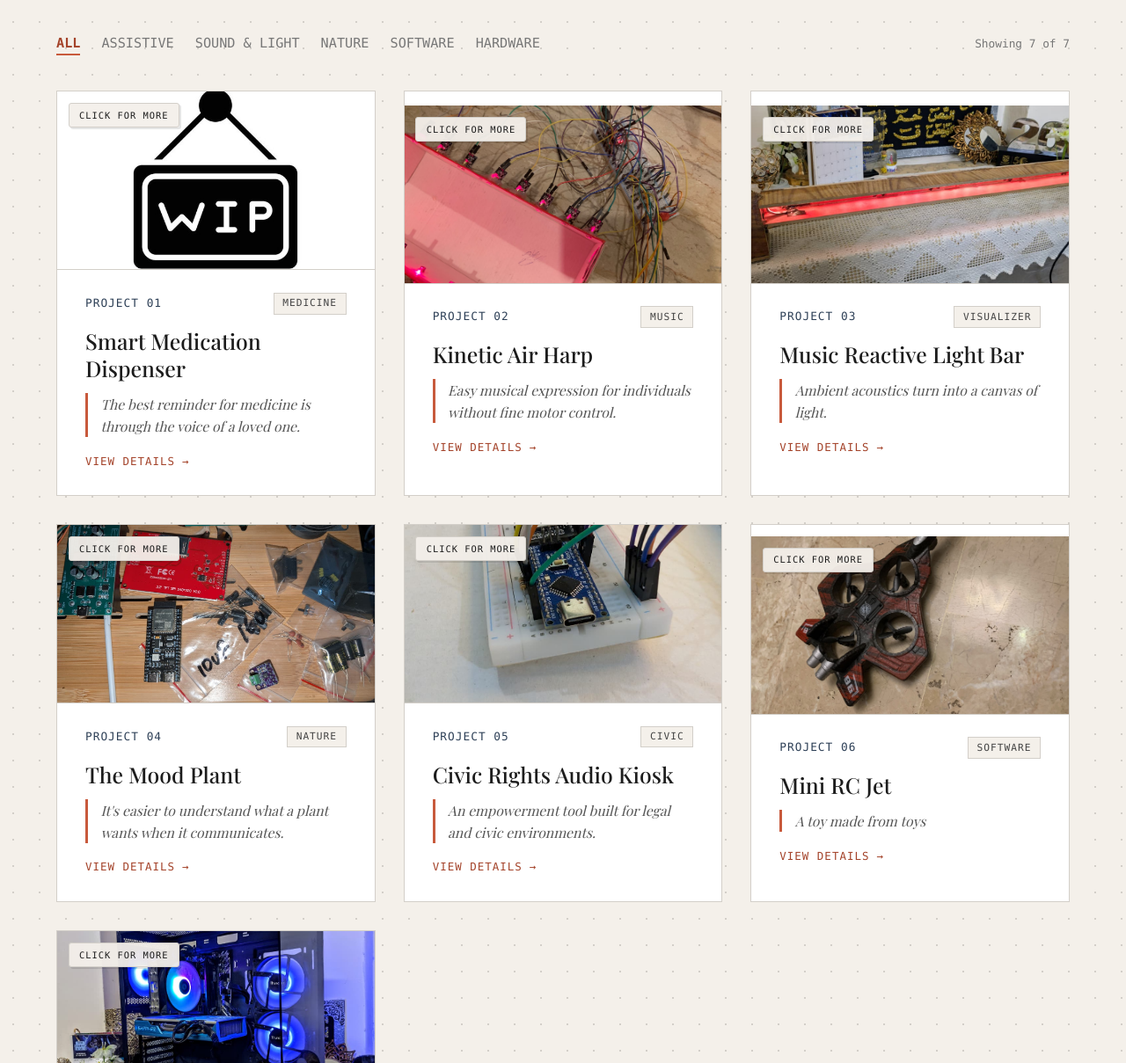
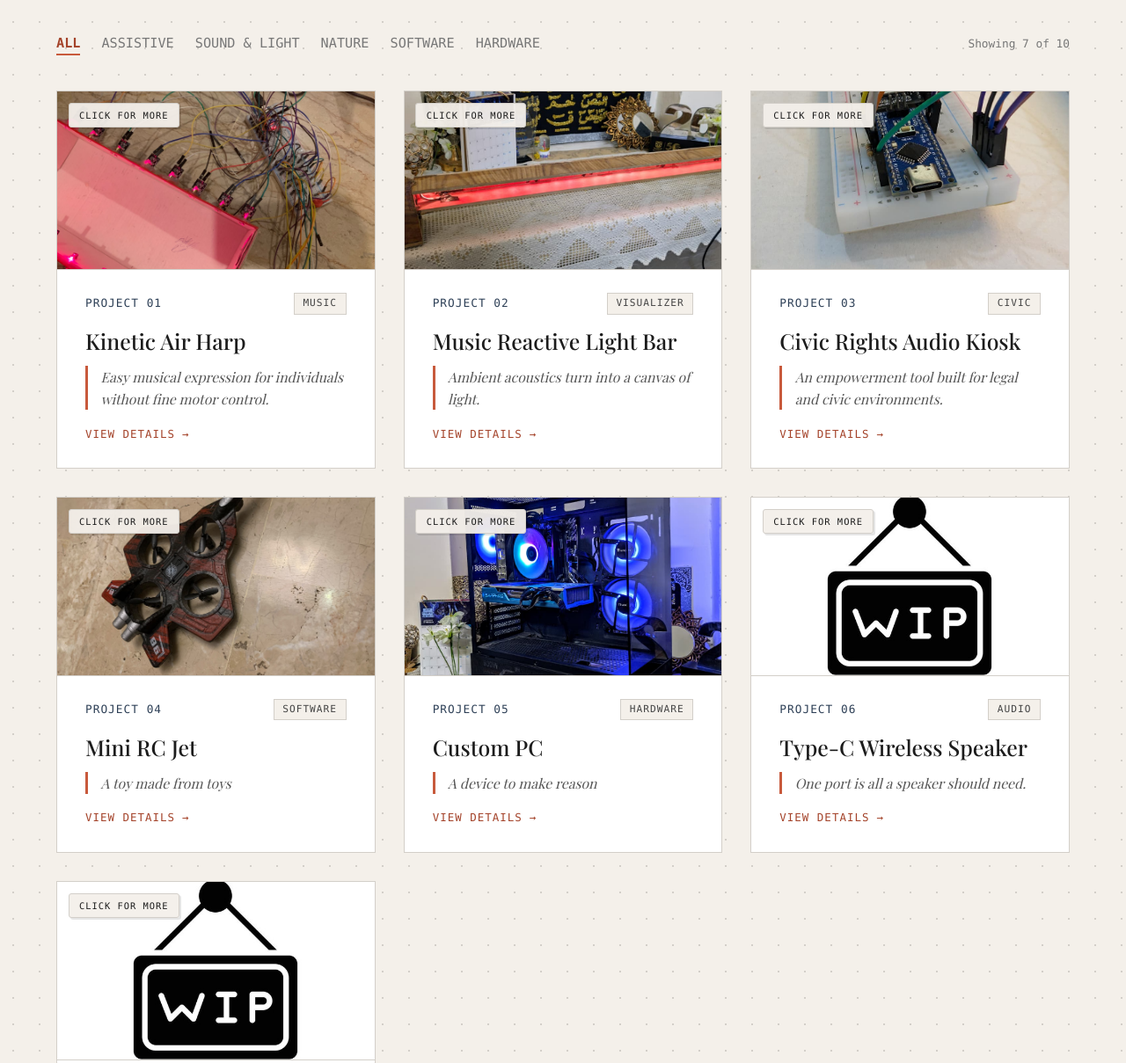
Before and after one commit to bushra7shah/portfolio, a plain HTML site: page index.html in a window 1280 px wide. Shown: the part 1310-2519 px from the top of the page at 88% size. Drawn offline with nearby package versions, Linux system fonts and the light colour scheme; a web font is replaced by a local one.

Commit message:
Adding extra projects, hidden

```diff
--- a/index.html
+++ b/index.html
@@ -301,21 +301,11 @@ footer { padding: 2.5rem 5%; text-align: center; font-family: var(--font-mono);
 <script>
 // The logic automatically detects .mp4 extensions and routes them to a video player
 // and defaults cleanly to the placeholder layout if the files are not uploaded yet.
+// Set `hidden: true` on a project to keep it out of the grid, the counters,
+// the filter results, the prev/next pager and the URL deep links.
 const PROJECTS = [
     {
-        id: "project-01", num: "01", tag: "Medicine", cats: ["assistive"],
-        title: "Smart Medication Dispenser",
-        quote: "The best reminder for medicine is through the voice of a loved one.",
-        problem: "People with Alzheimer's suffer from accidental medication overdoses and get disoriented with clinical alarms.",
-        summary: "A motorized rotating disc housing one pill per section. Plays a recorded audio message at scheduled intervals. Dispenses one pill upon button press, then disables rotation function for the rest of the day, to prevent unscheduled doses.",
-        intent: "Make medication reminders through familiar voices and include mechanical overdose prevention.",
-        parts: ["DC motor", "Arduino Nano", "3W Speaker", "Wood", "Cardboard", "Push buttons", "RTC module", "DFPlayer Mini"],
-        images: [
-            { src: "images/project11.jpg", alt: "Detail view 1" },
-        ], links: []
-    },
-    {
-        id: "project-02", num: "02", tag: "Music", cats: ["assistive", "sound"],
+        id: "project-01", num: "01", tag: "Music", cats: ["assistive", "sound"],
         title: "Kinetic Air Harp",
         quote: "Easy musical expression for individuals without fine motor control.",
         problem: "Playing consistent notes on any instrument is difficult for individuals with frail hands, severe tremors, or involuntary movements.",
@@ -331,7 +321,7 @@ const PROJECTS = [
         ], links: []
     },
     {
-        id: "project-03", num: "03", tag: "Visualizer", cats: ["sound"],
+        id: "project-02", num: "02", tag: "Visualizer", cats: ["sound"],
         title: "Music Reactive Light Bar",
         quote: "Ambient acoustics turn into a canvas of light.",
         problem: "One color can't represent all moods, so why stick to one color?",
@@ -347,21 +337,7 @@ const PROJECTS = [
         ], links: []
     },
     {
-        id: "project-04", num: "04", tag: "Nature", cats: ["nature"],
-        title: "The Mood Plant",
-        quote: "It's easier to understand what a plant wants when it communicates.",
-        problem: "It's hard to visually understand the water content in a plant pot, finding a way to represent the level of water content makes their management significantly easier.",
-        summary: "A soil moisture sensor sends analog data to a microcontroller. Software maps moisture levels to facial expressions on an OLED display (thriving/happy when watered; distressed/sad when dry).",
-        intent: "Translate hydration states into facial expressions.",
-        parts: ["Capacitive soil moisture sensor", "Arduino Nano", "OLED display"],
-        images: [
-            { src: "images/project41.jpeg", alt: "Detail view 1" },
-            { src: "images/project11.jpg", alt: "WIP" },
-
-        ], links: []
-    },
-    {
-        id: "project-05", num: "05", tag: "Civic", cats: ["assistive"],
+        id: "project-03", num: "03", tag: "Civic", cats: ["assistive"],
         title: "Civic Rights Audio Kiosk",
         quote: "An empowerment tool built for legal and civic environments.",
         problem: "Not all women know how to deal with the police well or are aware of their rights. In legal situations some also lack the knowledge of how to make their case stronger.",
@@ -377,7 +353,7 @@ const PROJECTS = [
         ], links: []
     },
     {
-        id: "project-06", num: "06", tag: "Software", cats: ["software"],
+        id: "project-04", num: "04", tag: "Software", cats: ["software"],
         title: "Mini RC Jet",
         quote: "A toy made from toys",
         problem: "A lot of basic components are used in toys that are thrown away, most are universal and highly intercompatible, so they have great use cases for projects.",
@@ -392,7 +368,7 @@ const PROJECTS = [
         ], links: []
     },
     {
-        id: "project-07", num: "07", tag: "Hardware", cats: ["hardware"],
+        id: "project-05", num: "05", tag: "Hardware", cats: ["hardware"],
         title: "Custom PC",
         quote: "A device to make reason",
         problem: "To start work on a personal, local AI model and LLM",
@@ -403,6 +379,66 @@ const PROJECTS = [
             { src: "images/project71.jpeg", alt: "Detail view 1" },
             { src: "images/project72.jpeg", alt: "Detail view 2" },
         ], links: []
+    },
+    {
+        id: "project-06", num: "06", tag: "Audio", cats: ["sound", "hardware"],
+        title: "Type-C Wireless Speaker",
+        quote: "One port is all a speaker should need.",
+        problem: "Laptop speakers are usually thrown out with the laptop still attached to them, even when the drivers and the amplifier are the only parts that ever mattered.",
+        summary: "Harvested laptop drivers driven by a small amplifier board, running off a single Type-C port for power and charging. A boost module and a charge module sit between the port and the battery so the amplifier gets the voltage it expects.",
+        intent: "Give a discarded laptop's audio hardware a second life in a one-cable build.",
+        parts: ["Harvested laptop speakers", "Amplifier board", "Type-C charge module", "Boost converter", "Li-ion cell", "Switch", "Salvaged enclosure"],
+        images: [
+            { src: "images/project11.jpg", alt: "Work in progress", caption: "Work in progress." }
+        ], links: []
+    },
+    {
+        id: "project-07", num: "07", tag: "Audio", cats: ["sound", "hardware"],
+        title: "Type-C Wireless Microphone",
+        quote: "A microphone should charge like a phone and fit in a pocket.",
+        problem: "Working microphone capsules end up in the bin with the laptops and headsets they were soldered into, and replacing one means buying the whole assembly again.",
+        summary: "Harvested electret capsule with a small preamp, feeding a wireless transmitter that pairs with a receiver on the other end. Charged over Type-C, with a trim pot on the gain so it goes straight into a laptop or a speaker.",
+        intent: "Turn a discarded capsule into a wireless microphone that only needs one cable to charge.",
+        parts: ["Harvested electret capsule", "Preamp board", "Wireless audio transmitter and receiver", "Type-C charge module", "Li-ion cell", "Enclosure"],
+        images: [
+            { src: "images/project11.jpg", alt: "Work in progress", caption: "Work in progress." }
+        ], links: []
+    },
+    {
+        id: "project-08", num: "08", tag: "Medicine", cats: ["assistive"], hidden: true,
+        title: "Smart Medication Dispenser",
+        quote: "The best reminder for medicine is through the voice of a loved one.",
+        problem: "People with Alzheimer's suffer from accidental medication overdoses and get disoriented with clinical alarms.",
+        summary: "A motorized rotating disc housing one pill per section. Plays a recorded audio message at scheduled intervals. Dispenses one pill upon button press, then disables rotation function for the rest of the day, to prevent unscheduled doses.",
+        intent: "Make medication reminders through familiar voices and include mechanical overdose prevention.",
+        parts: ["DC motor", "Arduino Nano", "3W Speaker", "Wood", "Cardboard", "Push buttons", "RTC module", "DFPlayer Mini"],
+        images: [
+            { src: "images/project11.jpg", alt: "Work in progress", caption: "Work in progress." }
+        ], links: []
+    },
+    {
+        id: "project-09", num: "09", tag: "Assistant", cats: ["software", "assistive"], hidden: true,
+        title: "Jarvis",
+        quote: "A computer should answer to a voice, not to a menu.",
+        problem: "Useful things on a computer are buried under windows and menus, and getting a reminder, a note or a calculation done takes more steps than it should.",
+        summary: "A chatbot built to take voice or text input and carry out local tasks: reminders, notes, calculations and system commands. Speech recognition and synthesis handle the conversation, and the answer comes back out loud.",
+        intent: "Handle everyday tasks through a conversation instead of a menu.",
+        parts: ["Python", "Speech recognition", "Text-to-speech", "Local LLM", "Custom PC"],
+        images: [
+            { src: "images/project11.jpg", alt: "Work in progress", caption: "Work in progress." }
+        ], links: []
+    },
+    {
+        id: "project-10", num: "10", tag: "Nature", cats: ["nature"], hidden: true,
+        title: "The Mood Plant",
+        quote: "It's easier to understand what a plant wants when it communicates.",
+        problem: "It's hard to visually understand the water content in a plant pot, finding a way to represent the level of water content makes their management significantly easier.",
+        summary: "A soil moisture sensor sends analog data to a microcontroller. Software maps moisture levels to facial expressions on an OLED display (thriving/happy when watered; distressed/sad when dry).",
+        intent: "Translate hydration states into facial expressions.",
+        parts: ["Capacitive soil moisture sensor", "Arduino Nano", "OLED display"],
+        images: [
+            { src: "images/project11.jpg", alt: "Work in progress", caption: "Work in progress." }
+        ], links: []
     }
 ];
 
@@ -411,7 +447,7 @@ const grid = $("#grid"), modal = $("#modal"), panel = $("#panel"), countEl = $("
 let filter = "all", currentId = null, shot = 0, lastFocus = null;
 
 const isVideo = src => src.endsWith('.mp4');
-const visible = () => PROJECTS.filter(p => filter === "all" || p.cats.includes(filter));
+const shown = () => PROJECTS.filter(p => !p.hidden && (filter === "all" || p.cats.includes(filter)));
 const byId = id => PROJECTS.find(p => p.id === id);
 const placeholder = p => `<span class="ph" aria-hidden="true">${p.num}<small>${p.tag}</small></span>`;
 
@@ -444,7 +480,7 @@ grid.innerHTML = PROJECTS.map((p, i) => {
 function applyFilter(f) {
     filter = f;
     document.querySelectorAll(".filter-btn").forEach(b => b.setAttribute("aria-pressed", b.dataset.filter === f));
-    const ids = visible().map(p => p.id);
+    const ids = shown().map(p => p.id);
     grid.querySelectorAll("li").forEach(li => { li.hidden = !ids.includes(li.dataset.id); });
     countEl.textContent = `Showing ${ids.length} of ${PROJECTS.length}`;
 }
@@ -452,7 +488,7 @@ $("#filters").addEventListener("click", e => { const b = e.target.closest(".filt
 grid.addEventListener("click", e => { const li = e.target.closest("li"); if (li) openProject(li.dataset.id); });
 
 function render(p) {
-    const list = visible(), i = list.findIndex(x => x.id === p.id);
+    const list = shown(), i = list.findIndex(x => x.id === p.id);
     const prev = list[(i - 1 + list.length) % list.length], next = list[(i + 1) % list.length];
     const multi = p.images.length > 1;
     panel.innerHTML = `
@@ -483,7 +519,7 @@ function render(p) {
 }
 
 function openProject(id, keepFocus) {
-    const p = byId(id); if (!p) return;
+    const p = byId(id); if (!p || p.hidden) return;
     if (!modal.classList.contains("open")) lastFocus = document.activeElement;
     currentId = id; shot = 0; render(p);
     modal.classList.add("open"); document.body.classList.add("locked");
@@ -519,14 +555,17 @@ document.addEventListener("keydown", e => {
         else if (!e.shiftKey && document.activeElement === last) { e.preventDefault(); first.focus(); }
     }
     if (e.key === "ArrowRight" || e.key === "ArrowLeft") {
-        const list = visible(), i = list.findIndex(x => x.id === currentId);
+        const list = shown(), i = list.findIndex(x => x.id === currentId);
         const d = e.key === "ArrowRight" ? 1 : -1;
         openProject(list[(i + d + list.length) % list.length].id, true);
     }
 });
 
-function fromHash() { const h = location.hash.slice(1); if (byId(h)) { applyFilter("all"); openProject(h); } }
-window.addEventListener("hashchange", () => { if (byId(location.hash.slice(1)) && location.hash.slice(1) !== currentId) fromHash(); });
+function fromHash() {
+    const h = location.hash.slice(1), p = byId(h);
+    if (p && !p.hidden) { applyFilter("all"); openProject(h); }
+}
+window.addEventListener("hashchange", () => { if (location.hash.slice(1) !== currentId) fromHash(); });
 
 const io = new IntersectionObserver(entries => entries.forEach(en => { if (en.isIntersecting) { en.target.classList.add("visible"); io.unobserve(en.target); } }),
     { threshold: 0.1, rootMargin: "0px 0px -50px 0px" });
```
